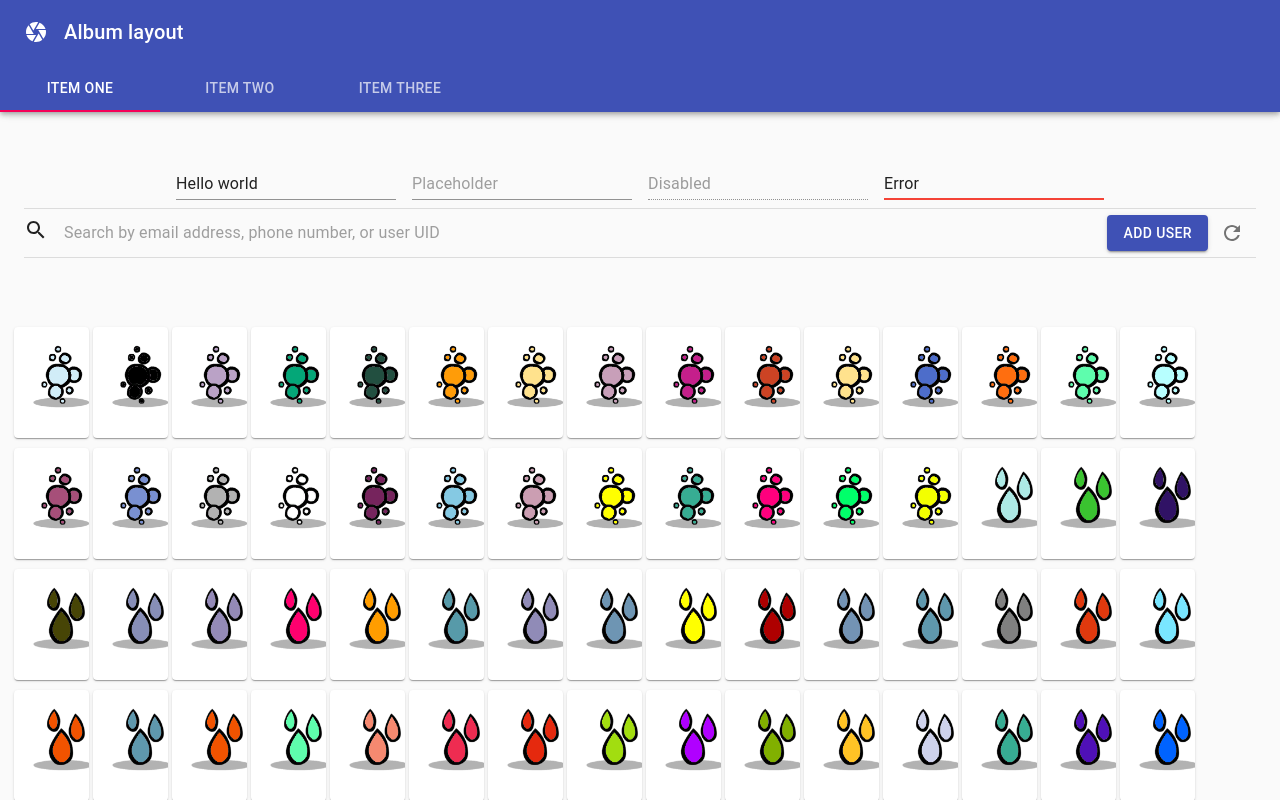
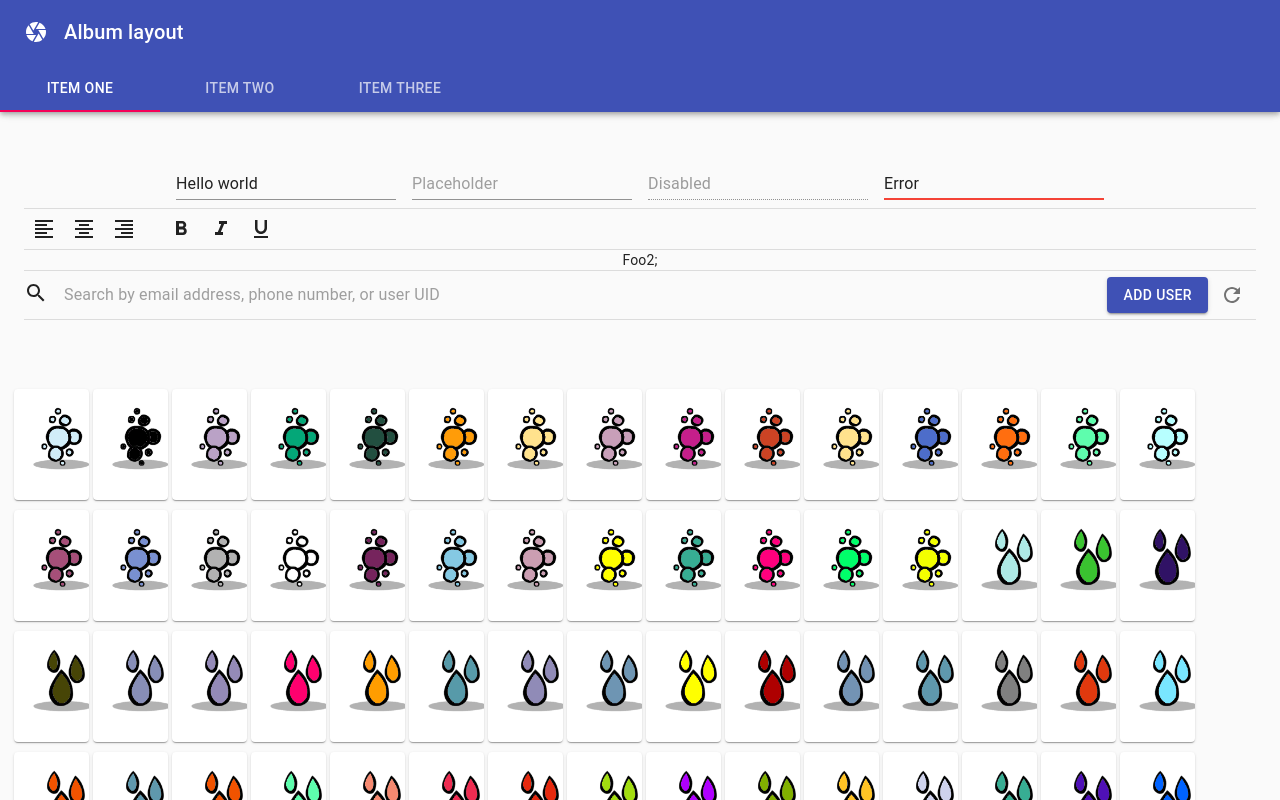
Before and after one commit to undancer/onidb, a React (Create React App) app: page /element in a window 1280 px wide. Shown: the top 800 px of the page. Built offline with nearby package versions, Linux system fonts and the light colour scheme.

Commit message:
添加国际化内容

```diff
--- a/package.json
+++ b/package.json
@@ -16,6 +16,7 @@
     "@types/react-router": "^5.1.3",
     "react": "^16.12.0",
     "react-dom": "^16.12.0",
+    "react-intl": "^3.9.2",
     "react-router": "^5.1.2",
     "react-scripts": "3.3.0",
     "typescript": "~3.7.2"
--- a/src/Element.tsx
+++ b/src/Element.tsx
@@ -13,8 +13,19 @@ import {
 } from "@material-ui/core";
 import elements from "./oni";
 import ToUnderscore from "./utils/StringUtils";
-import {Refresh as RefreshIcon, Search as SearchIcon} from "@material-ui/icons";
+import {
+    FormatAlignCenter as FormatAlignCenterIcon,
+    FormatAlignLeft as FormatAlignLeftIcon,
+    FormatAlignRight as FormatAlignRightIcon,
+    FormatBold as FormatBoldIcon,
+    FormatItalic as FormatItalicIcon,
+    FormatUnderlined as FormatUnderlinedIcon,
+    Refresh as RefreshIcon,
+    Search as SearchIcon
+} from "@material-ui/icons";
 import useStyles from "./useStyles";
+import {FormattedMessage} from "react-intl";
+
 
 // function a11yProps(index: {}) {
 //     return {
@@ -48,6 +59,7 @@ const Element: React.FC = () => {
     //     setValue(newValue);
     // };
 
+
     return (
         <main>
             <div style={{height: 64 + 48 + 48}}></div>
@@ -79,6 +91,22 @@ const Element: React.FC = () => {
                     <Input defaultValue="Disabled" disabled inputProps={{'aria-label': 'description'}}/>
                     <Input defaultValue="Error" error inputProps={{'aria-label': 'description'}}/>
                 </form>
+
+                <Divider/>
+
+                <Grid container alignItems="center" className={classes.root}>
+                    <FormatAlignLeftIcon/>
+                    <FormatAlignCenterIcon/>
+                    <FormatAlignRightIcon/>
+                    <Divider orientation="vertical"/>
+                    <FormatBoldIcon/>
+                    <FormatItalicIcon/>
+                    <FormatUnderlinedIcon/>
+                </Grid>
+
+                <Divider/>
+
+                <FormattedMessage id="foo" defaultMessage="Foo"/>;
 
                 <Divider/>
 
--- a/src/index.tsx
+++ b/src/index.tsx
@@ -3,8 +3,21 @@ import ReactDOM from 'react-dom';
 import './index.css';
 import App from './App';
 import * as serviceWorker from './serviceWorker';
+import {defineMessages, IntlProvider} from "react-intl";
+import zh_CN from "./languages/zh-CN.json";
 
-ReactDOM.render(<App/>, document.getElementById('root'));
+const locale = navigator.language;
+
+const messages: {} = defineMessages({...zh_CN});
+
+ReactDOM.render(
+    (
+        <IntlProvider locale={locale} messages={messages} defaultLocale="en">
+            <App/>
+        </IntlProvider>
+    ),
+    document.getElementById('root')
+);
 
 // If you want your app to work offline and load faster, you can change
 // unregister() to register() below. Note this comes with some pitfalls.
--- /dev/null
+++ b/src/languages/zh-CN.json
@@ -0,0 +1,3 @@
+{
+  "foo": "Foo2"
+}
```
Also changed, not shown: 1 other file (tests, documents, lock files or other folders).
